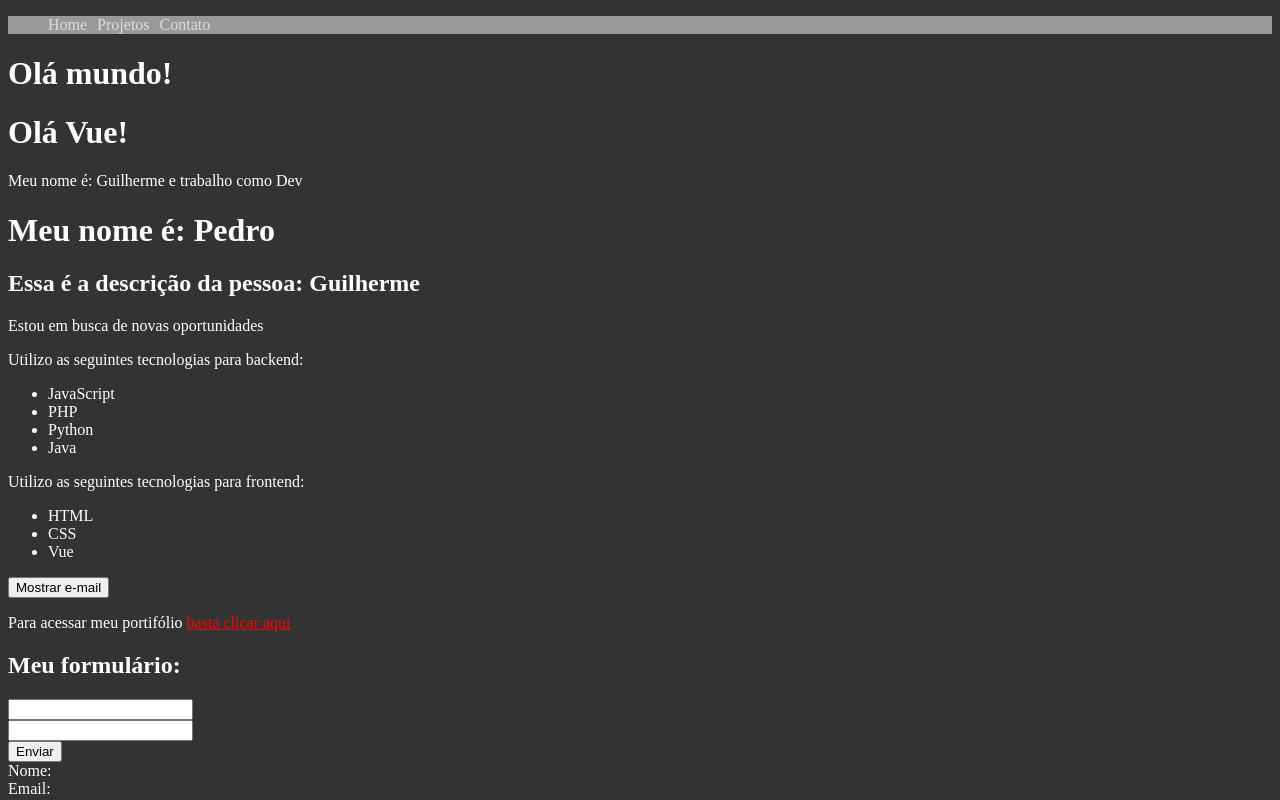
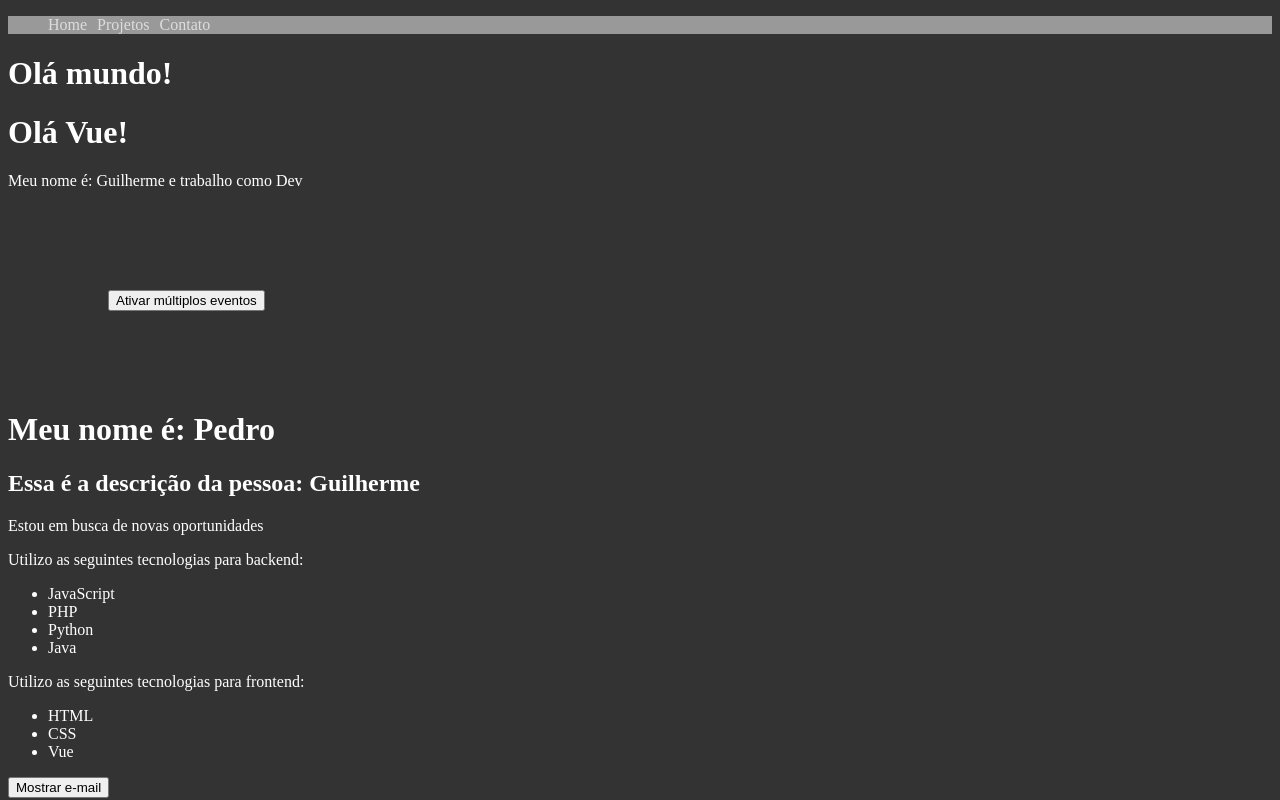
Before and after one commit to guilherme-a-pinheiro/burger-site-vue3, a Vue app in the folder aplicacao/: page / in a window 1280 px wide. Shown: the top 800 px of the page. Built offline with nearby package versions, Linux system fonts and the light colour scheme.

Commit message:
multiplos eventos

```diff
--- /dev/null
+++ b/aplicacao/src/components/MultiplosEventos.vue
@@ -0,0 +1,33 @@
+<template>
+    <div>
+        <button @click="primeiro($event), segundo($event)">Ativar múltiplos eventos</button>
+        <p>{{ multiplos_eventos }}</p>
+    </div>
+</template>
+
+<script>
+    export default {
+        name: 'MultiplosEventos',
+        data() {
+            return {
+                multiplos_eventos: ''
+            }
+        },
+        methods: {
+           primeiro(e) {
+            this.multiplos_eventos = "Primeiro evento ativado!"
+           },
+           segundo(e) {
+            setTimeout(() => {
+                this.multiplos_eventos = "Segundo evento ativado!"
+            }, 2000)
+           }
+        }
+    }
+</script>
+
+<style scoped>
+    div {
+        margin: 100px;
+    }
+</style>
--- a/aplicacao/src/components/PrimeiroComponente.vue
+++ b/aplicacao/src/components/PrimeiroComponente.vue
@@ -2,10 +2,13 @@
     <div>
         <h1>Olá Vue!</h1>
         <p>Meu nome é: {{ name }} e trabalho como {{ profissao }}</p>
+        <MultiplosEventos />
     </div>
 </template>
 
 <script>
+import MultiplosEventos from './MultiplosEventos'
+
     export default {
         name: 'PrimeiroComponente',
         data() {
@@ -13,6 +16,9 @@
                 name: 'Guilherme',
                 profissao: 'Dev'
             }
+        },
+        components: {
+            MultiplosEventos
         }
     }
 </script>
```
